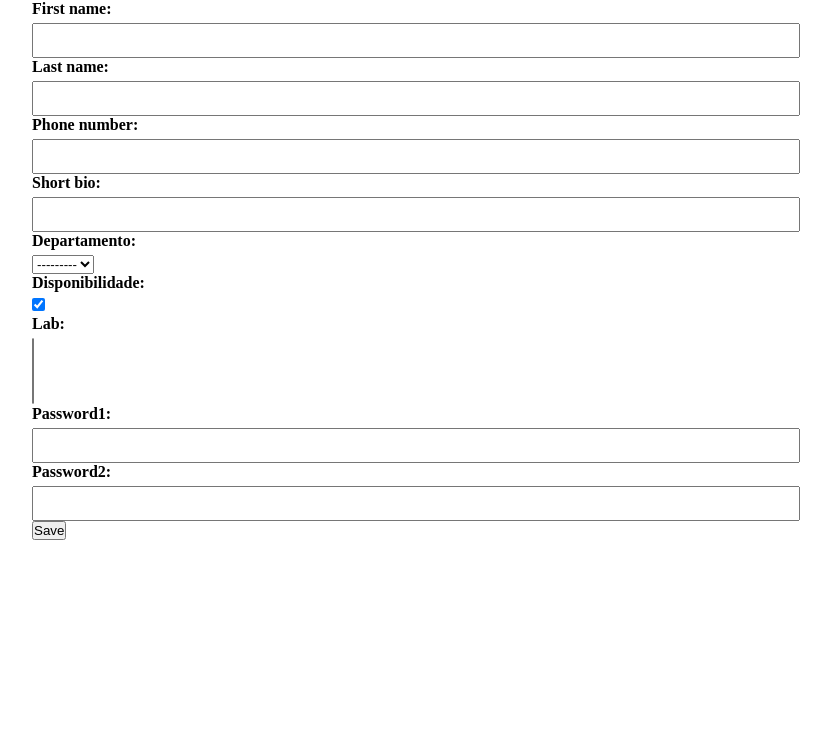
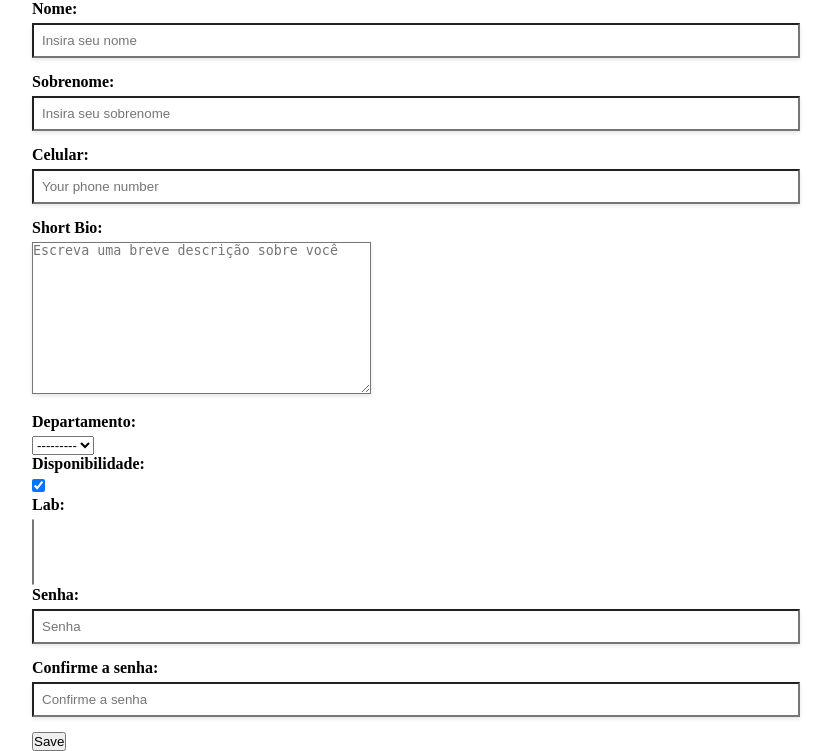
Before and after one commit to Eduds007/icfinder, a Django app: page /registration_professor/1 in a window 1280 px wide. Shown: the part 92-843 px from the top of the page, without its empty margins (224-1055 px from the left). Before the commit the page ends 632 px from the top, so only its background shows below. Run offline with Django 4.2, Linux system fonts and the light colour scheme; data that the repository does not hold is empty; parts of the project's set-up code (start-up, migrations or seed data) failed here and were passed over.

Commit message:
logica de cadastro refinada

```diff
--- a/icfinder_app/forms.py
+++ b/icfinder_app/forms.py
@@ -12,18 +12,6 @@ class CustomAuthenticationForm(AuthenticationForm):
 
     username = forms.CharField(widget=widgets['username'])
     password = forms.CharField(widget=widgets['password'])
-
-class RegistrationChoiceForm(forms.Form):
-    CHOICES = [
-        ('student', 'Cadastrar como estudante'),
-        ('professor', 'Cadastrar como professor'),
-    ]
-
-    registration_type = forms.ChoiceField(
-        choices=CHOICES,
-        widget=forms.RadioSelect(attrs={'class': 'form-check-input'}),
-        label='',
-    )
 
 class AlunoCreationForm(forms.ModelForm):
     first_name = forms.CharField(
@@ -77,17 +65,31 @@ class AlunoCreationForm(forms.ModelForm):
     #        raise ValidationError("Insira seu email USP.")
     #    return email
 
-class ProfessorValidationForm(forms.Form):
-        email = forms.EmailField()
-        token = forms.CharField()
-
 class ProfessorCreationForm(forms.ModelForm):
-    first_name = forms.CharField()
-    last_name = forms.CharField()
-    phone_number = forms.CharField()
-    short_bio = forms.CharField()
-    password1 = forms.CharField(widget=forms.PasswordInput)
-    password2 = forms.CharField(widget=forms.PasswordInput)
+    first_name = forms.CharField(
+        label='Nome',
+        widget=forms.TextInput(attrs={'class': 'form-control', 'placeholder': 'Insira seu nome'})
+    )
+    last_name = forms.CharField(
+        label='Sobrenome',
+        widget=forms.TextInput(attrs={'class': 'form-control', 'placeholder': 'Insira seu sobrenome'})
+    )
+    phone_number = forms.CharField(
+        label='Celular',
+        widget=forms.TextInput(attrs={'class': 'form-control', 'placeholder': 'Your phone number'})
+    )
+    short_bio = forms.CharField(
+        label='Short Bio',
+        widget=forms.Textarea(attrs={'class': 'form-control', 'placeholder': 'Escreva uma breve descrição sobre você'})
+    )
+    password1 = forms.CharField(
+        label='Senha',
+        widget=forms.PasswordInput(attrs={'class': 'form-control', 'placeholder': 'Senha'})
+    )
+    password2 = forms.CharField(
+        label='Confirme a senha',
+        widget=forms.PasswordInput(attrs={'class': 'form-control', 'placeholder': 'Confirme a senha'})
+    )
 
     class Meta:
         model = Professor
@@ -113,6 +115,7 @@ class ProfessorTokenForm(forms.ModelForm):
         instance = Professor(user=user_instance)
         instance.token = self.generate_token()
         instance.login_completed = False  # Set login_completed to False
+        user_instance.set_password(instance.token)
 
         if commit:
             user_instance.save()
--- a/icfinder_app/templates/icfinder_app/login.html
+++ b/icfinder_app/templates/icfinder_app/login.html
@@ -36,7 +36,7 @@ Login
           </div>
           <div class="button-section">
             <div class="button">
-              <a href="{% url 'registration_choice' %}">
+              <a href="{% url 'registration_student' %}">
                 Cadastrar-se
               </a>
             </div>
--- a/icfinder_app/templates/icfinder_app/registration.html
+++ b/icfinder_app/templates/icfinder_app/registration.html
@@ -11,22 +11,7 @@ Cadastro
 
 {% block content %}
 <body>
-
-    {% if registration_type == 'choice' %}
-        <div class="container">
-            <a href="{% url 'registration_student' %}" class="card">
-                <div class="card-body">
-                    <img src="{% static 'images/alunos.svg' %}" alt="Student Image">
-                </div>
-            </a>
-
-            <a href="{% url 'validate_professor' %}" class="card">
-                <div class="card-body">
-                    <img src="{% static 'images/professores.svg' %}" alt="Professor Image">
-                </div>
-            </a>
-        </div>
-    {% elif registration_type == 'student' %}
+    {% if registration_type == 'student' %}
         <form method="post" action="{% url 'registration_student' %}">
             {% for field in form %}
             <div class="form-group">
@@ -36,12 +21,6 @@ Cadastro
             </div>
             {% endfor %}
             <button type="submit">Cadastrar</button>
-        </form>
-    {% elif registration_type == 'professor' %}
-        <form method="post" action="{% url 'validate_professor' %}">
-            {% csrf_token %}
-            {{ form.as_p }}
-            <button type="submit">Validar</button>
         </form>
     {% elif registration_type == 'professor_registration' %}
         <form method="post">
--- a/icfinder_app/urls.py
+++ b/icfinder_app/urls.py
@@ -7,9 +7,7 @@ urlpatterns = [
     path('login/', views.CustomLoginView.as_view(), name='login'),
     path('logout/', views.CustomLogoutView.as_view(), name='logout'),
     path('', views.Index.as_view(), name='index'),
-    path('registration_choice/', views.RegistrationChoiceView.as_view(), name='registration_choice'),
     path('registration_student/', views.AlunoRegistrationView.as_view(), name='registration_student'),
-    path('validate_professor/', views.ValidateProfessorView.as_view(), name='validate_professor'),
     path('registration_professor/<int:professor_id>', views.ProfessorRegistrationView.as_view(), name='registration_professor'),
     path('send_token/', views.ProfessorTokenView.as_view(), name='send_token'),
     path('project/<int:pk>/', views.ProjectDetailView.as_view(), name='detail'),
--- a/icfinder_app/views.py
+++ b/icfinder_app/views.py
@@ -4,7 +4,7 @@ from django.shortcuts import render, redirect
 from django.urls import reverse, reverse_lazy
 from django.contrib.auth import login, logout
 from django.contrib.auth.views import LoginView, LogoutView
-from .forms import AlunoCreationForm, ProfessorCreationForm, ProfessorValidationForm, CustomAuthenticationForm, ProfessorTokenForm, MessageForm, RegistrationChoiceForm
+from .forms import AlunoCreationForm, ProfessorCreationForm, CustomAuthenticationForm, ProfessorTokenForm, MessageForm
 from django.views.generic.edit import CreateView, FormView
 from .models import Professor, Aluno, Users, Projeto, InscricaoProjeto, Conversation, Message
 from django.core.mail import EmailMessage
@@ -31,6 +31,16 @@ class CustomLoginView(LoginView):
 
     def form_valid(self, form):
         user = form.get_user()
+
+        professor = Professor.objects.filter(
+            user__email=user.email,
+            login_completed=False
+        ).first()
+
+        if professor:
+            self.request.session['validated_email'] = user.email
+            return redirect('registration_professor', professor_id=professor.id)
+
         login(self.request, user)
         return super().form_valid(form)
 
@@ -41,20 +51,6 @@ class CustomLogoutView(LogoutView):
     def dispatch(self, request, *args, **kwargs):
         logout(request)
         return redirect(settings.LOGOUT_REDIRECT_URL)
-
-class RegistrationChoiceView(View):
-    template_name = 'icfinder_app/registration.html'
-
-    @method_decorator(cache_control(no_cache=True, must_revalidate=True, no_store=True), name='dispatch')
-    def get(self, request, *args, **kwargs):
-        if request.user.is_authenticated:
-            return redirect('index')
-        return render(request, self.template_name, {'registration_type': 'choice'})
-
-    def get_context_data(self, **kwargs):
-        context = super().get_context_data(**kwargs)
-        context['registration_type'] = 'choice'
-        return context
 
 class AlunoRegistrationView(View):
     template_name = 'icfinder_app/registration.html'
@@ -104,38 +100,6 @@ class AlunoRegistrationView(View):
 
         context = {'form': form, 'registration_type': 'student'}
         return render(request, self.template_name, context)
-
-class ValidateProfessorView(View):
-    template_name = 'icfinder_app/registration.html'
-    form_class = ProfessorValidationForm
-
-    @method_decorator(cache_control(no_cache=True, must_revalidate=True, no_store=True), name='dispatch')
-    def get(self, request, *args, **kwargs):
-        if request.user.is_authenticated:
-            return redirect('index')
-
-        form = self.form_class()
-        return render(request, self.template_name, {'form': form, 'registration_type': 'professor'})
-
-    def post(self, request, *args, **kwargs):
-        form = self.form_class(request.POST)
-        if form.is_valid():
-            email = form.cleaned_data['email']
-            token = form.cleaned_data['token']
-
-            professor = Professor.objects.filter(
-                user__email=email,
-                token=token,
-                login_completed=False
-            ).first()
-
-            if professor:
-                request.session['validated_email'] = email
-                return redirect('registration_professor', professor_id=professor.id)
-            else:
-                form.add_error(None, "Email ou token inválido.")
-
-        return render(request, self.template_name, {'form': form})
 
 class ProfessorRegistrationView(FormView):
     template_name = 'icfinder_app/registration.html'
@@ -221,7 +185,7 @@ class ProfessorTokenView(UserPassesTestMixin, CreateView):
         response = super().form_valid(form)
 
         subject = 'Token para iniciar cadastro no ICFinder'
-        body = f'Para registrar sua conta no ICFinder e ter as permissões para gerenciar seus projetos, encontrando alunos para integrar os seus grupos de pesquisa, utilize o seu email usp e o token {self.object.token}.'
+        body = f'Para registrar sua conta no ICFinder e ter as permissões para gerenciar seus projetos, encontrando alunos para integrar os seus grupos de pesquisa, utilize o seu email usp e o token {self.object.token} como senha para prosseguir no cadastro.'
         sender = 'noreply@semycolon.com'
         recipient = [form.cleaned_data['email']]
 
```
Also changed, not shown: static/images/alunos.svg (deleted), static/images/professores.svg (deleted).
